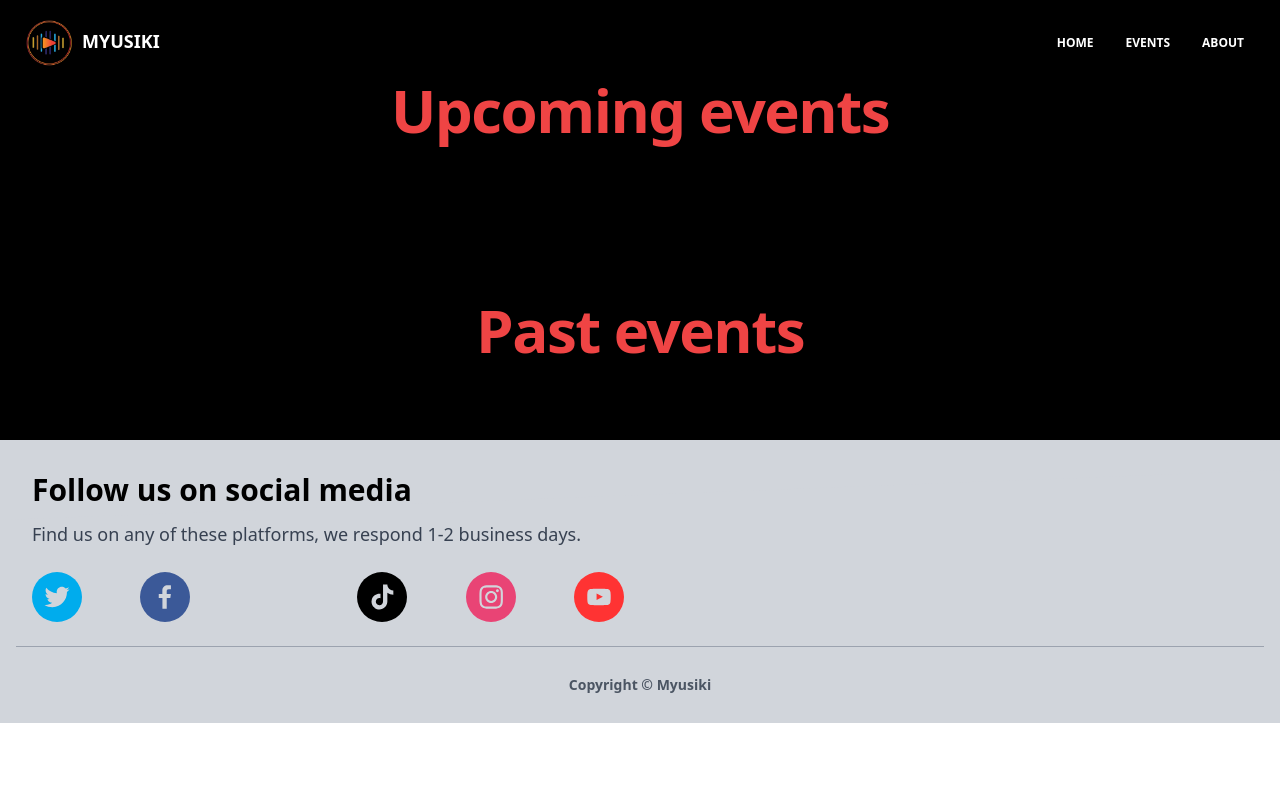
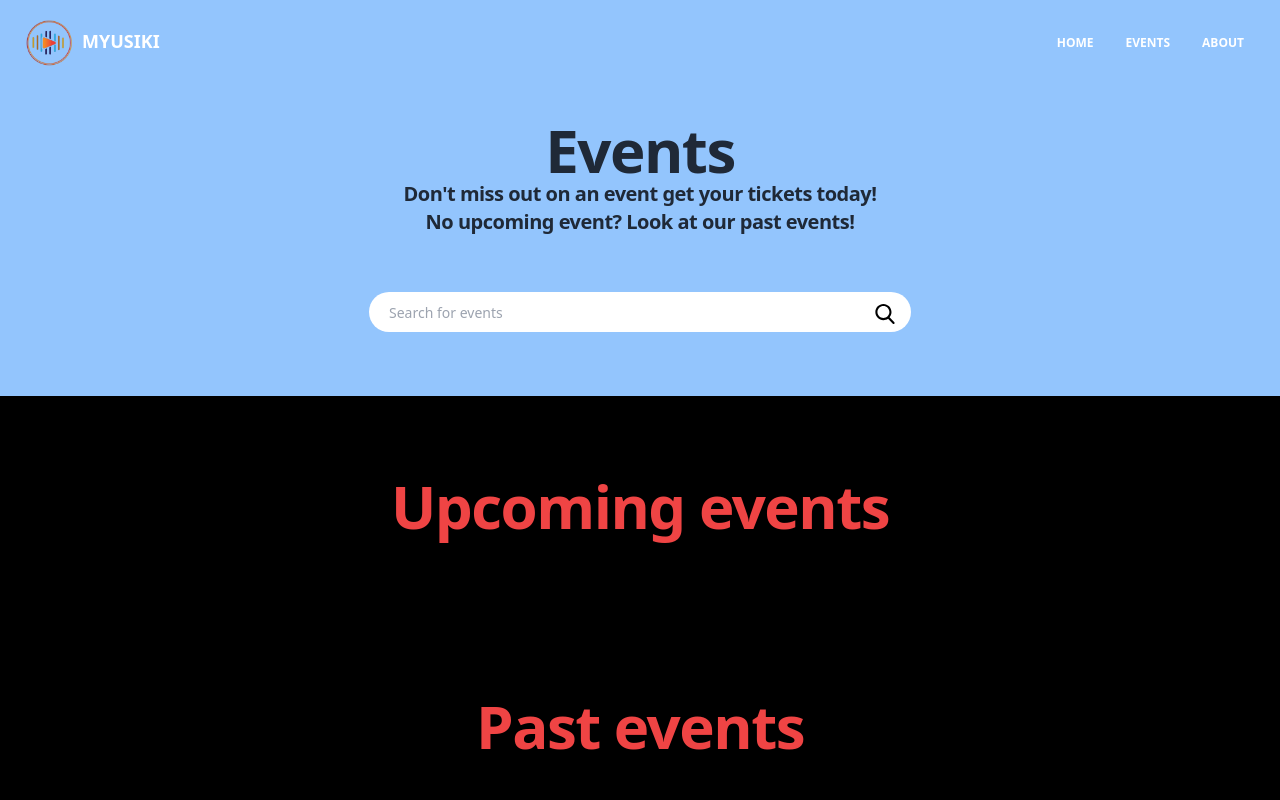
Before and after one commit to arbitroy/myusiki, a React (Create React App) app: page /events in a window 1280 px wide. Shown: the top 800 px of the page. Built offline with nearby package versions, Linux system fonts and the light colour scheme.

Commit message:
events page added hero section

```diff
--- a/src/CSEvents.js
+++ b/src/CSEvents.js
@@ -1,23 +1,51 @@
 import React from 'react';
+
 
 function CSEvents() {
 
 
   return (
     <div className=''>
+
+      <section className="py-6 bg-blue-300">
+        <div className='container flex flex-wrap items-center justify-center p-4 mx-auto sm:p-10'>
+          <div className="container flex flex-wrap items-center justify-center p-4 mx-auto sm:p-10">
+            <div className="w-full lg:w-1/2 p-4">
+              <h3 className="text-xl font-bold text-center tracking-tight text-gray-800 sm:text-6xl">
+                Events
+              </h3>
+              <h6 className='font-bold text-center tracking-tight text-gray-800 sm:text-xl'>
+                Don't miss out on an event get your tickets today!<br /> No upcoming event? Look at our past events!
+              </h6>
+            </div>
+          </div>
+          <div class="relative text-gray-600">
+            <input type="search" name="serch" placeholder="Search for events" className="bg-white h-10 px-5 pr-80 rounded-full text-sm focus:outline-none" />
+            <button type="submit" class="absolute right-0 top-0 mt-3 mr-4">
+              <img
+                width={20}
+                height={20}
+                src="/search.svg"
+                alt="Search button"
+                sizes=''
+              />
+            </button>
+          </div>
+        </div>
+      </section>
       <section className="py-6 dark:bg-gray-800">
         <div className="container flex flex-wrap items-center justify-center p-4 mx-auto sm:p-10">
           <div className="w-full lg:w-1/2 p-4">
-            <h3 className="text-2xl font-bold text-center tracking-tight text-red-500 sm:text-6xl">
+            <h3 className="text-xl font-bold text-center tracking-tight text-red-500 sm:text-6xl">
               Upcoming events
             </h3>
           </div>
         </div>
       </section>
       <section className='py-6 dark:bg-gray-500'>
-      <div className="container flex flex-wrap items-center justify-center p-4 mx-auto sm:p-10">
+        <div className="container flex flex-wrap items-center justify-center p-4 mx-auto sm:p-10">
           <div className="w-full lg:w-1/2 p-4">
-            <h3 className="text-2xl font-bold text-center tracking-tight text-red-500 sm:text-6xl">
+            <h3 className="text-xl font-bold text-center tracking-tight text-red-500 sm:text-6xl">
               Past events
             </h3>
           </div>
--- a/src/Footer.js
+++ b/src/Footer.js
@@ -14,7 +14,7 @@ function Footer() {
           <div className="w-full lg:w-6/12 px-4">
             <h4 className="text-3xl font-semibold">Follow us on social media</h4>
             <h5 className="text-lg mt-3 mb-2 text-gray-700">
-              Find us on any of these platforms, we respond 1-2 business days.
+              Find us on any of these platforms, we respond in 1-2 business days.
             </h5>
             <div className="mt-6 flex w-18 justify-between">
               <SocialIcon url="https://twitter.com/OffMyusiki" target="_blank"/>
```
Also changed, not shown: public/search.svg (added).
